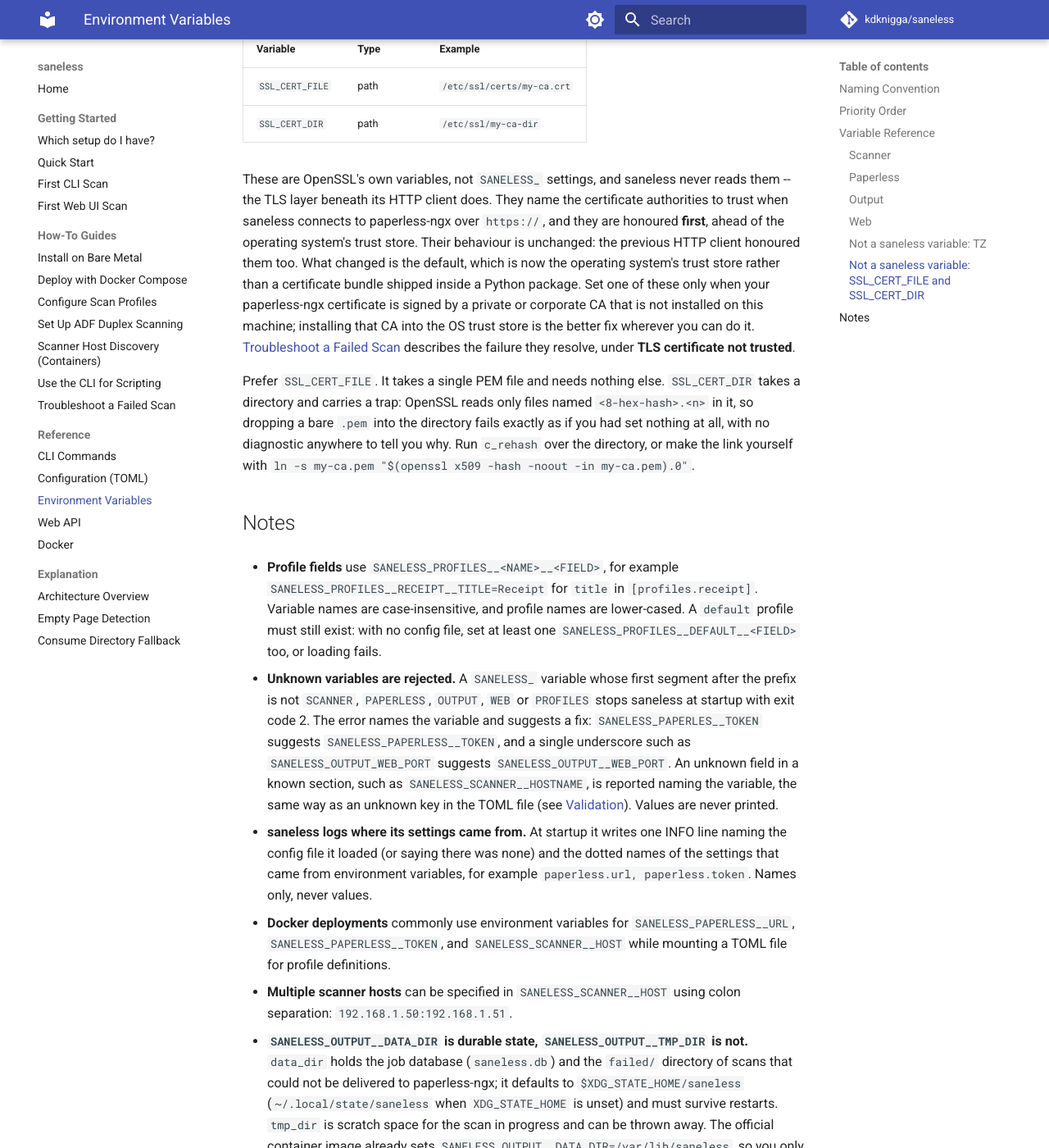
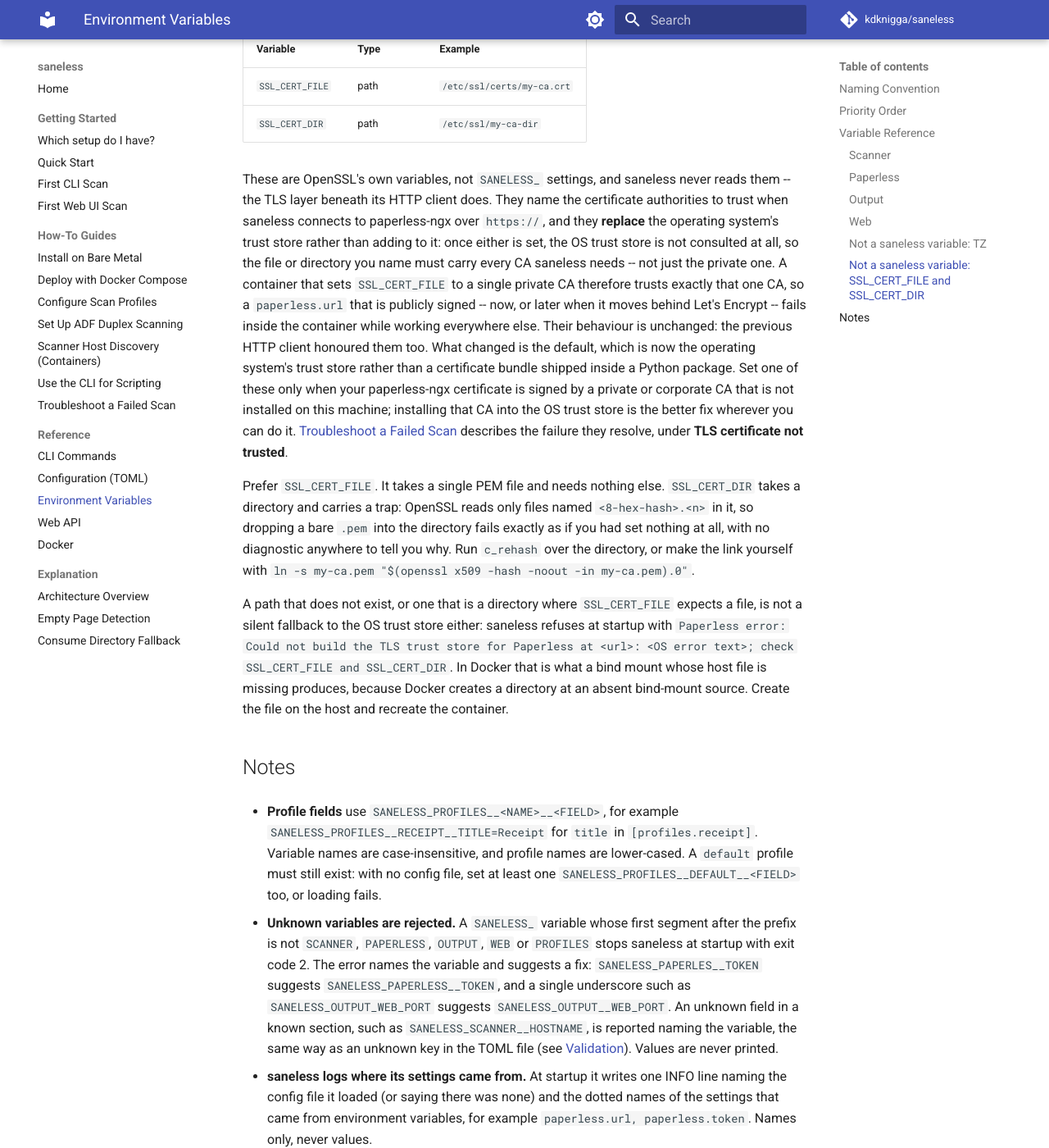
Before and after one commit to kdknigga/saneless, an MkDocs documentation site: the page built from docs/reference/environment-variables.md, in a window 1280 px wide and 1400 px high, scrolled down 3221 px. Shown: the whole window at 82% size. Built offline with MkDocs 1.6.1 and Material for MkDocs 9.7.7, drawn with Linux system fonts in a browser that asks for light colours; comment, search, counter and statistics services are not loaded.

Commit message:
docs(35.1-05): SSL_CERT_FILE/SSL_CERT_DIR replace the OS trust store
- Drop the "honoured **first**, ahead of the operating system's trust store"
  ordering language: create_ssl_context takes one branch or the other, so once
  either variable is set the OS trust store is not consulted at all (WR-02).
- State the consequence: the file or directory named must carry every CA
  saneless needs, and a container pinned to one private CA fails against a
  publicly signed paperless.url.
- Record the startup failure a bad path produces, next to the SSL_CERT_DIR
  c_rehash trap, quoting the "check SSL_CERT_FILE and SSL_CERT_DIR" error.

Co-Authored-By: Claude Opus 5 <noreply@anthropic.com>
Claude-Session: https://claude.ai/code/session_014cDLWnaTZaPFEjHjuecuzR

```diff
--- a/docs/reference/environment-variables.md
+++ b/docs/reference/environment-variables.md
@@ -84,9 +84,11 @@ A container's clock reports UTC unless `TZ` is set, so **without it every one of
 | `SSL_CERT_FILE` | path | `/etc/ssl/certs/my-ca.crt` |
 | `SSL_CERT_DIR` | path | `/etc/ssl/my-ca-dir` |
 
-These are OpenSSL's own variables, not `SANELESS_` settings, and saneless never reads them -- the TLS layer beneath its HTTP client does. They name the certificate authorities to trust when saneless connects to paperless-ngx over `https://`, and they are honoured **first**, ahead of the operating system's trust store. Their behaviour is unchanged: the previous HTTP client honoured them too. What changed is the default, which is now the operating system's trust store rather than a certificate bundle shipped inside a Python package. Set one of these only when your paperless-ngx certificate is signed by a private or corporate CA that is not installed on this machine; installing that CA into the OS trust store is the better fix wherever you can do it. [Troubleshoot a Failed Scan](../how-to/troubleshoot-a-failed-scan.md#paperless-errors-exit-3) describes the failure they resolve, under **TLS certificate not trusted**.
+These are OpenSSL's own variables, not `SANELESS_` settings, and saneless never reads them -- the TLS layer beneath its HTTP client does. They name the certificate authorities to trust when saneless connects to paperless-ngx over `https://`, and they **replace** the operating system's trust store rather than adding to it: once either is set, the OS trust store is not consulted at all, so the file or directory you name must carry every CA saneless needs -- not just the private one. A container that sets `SSL_CERT_FILE` to a single private CA therefore trusts exactly that one CA, so a `paperless.url` that is publicly signed -- now, or later when it moves behind Let's Encrypt -- fails inside the container while working everywhere else. Their behaviour is unchanged: the previous HTTP client honoured them too. What changed is the default, which is now the operating system's trust store rather than a certificate bundle shipped inside a Python package. Set one of these only when your paperless-ngx certificate is signed by a private or corporate CA that is not installed on this machine; installing that CA into the OS trust store is the better fix wherever you can do it. [Troubleshoot a Failed Scan](../how-to/troubleshoot-a-failed-scan.md#paperless-errors-exit-3) describes the failure they resolve, under **TLS certificate not trusted**.
 
 Prefer `SSL_CERT_FILE`. It takes a single PEM file and needs nothing else. `SSL_CERT_DIR` takes a directory and carries a trap: OpenSSL reads only files named `<8-hex-hash>.<n>` in it, so dropping a bare `.pem` into the directory fails exactly as if you had set nothing at all, with no diagnostic anywhere to tell you why. Run `c_rehash` over the directory, or make the link yourself with `ln -s my-ca.pem "$(openssl x509 -hash -noout -in my-ca.pem).0"`.
+
+A path that does not exist, or one that is a directory where `SSL_CERT_FILE` expects a file, is not a silent fallback to the OS trust store either: saneless refuses at startup with `Paperless error: Could not build the TLS trust store for Paperless at <url>: <OS error text>; check SSL_CERT_FILE and SSL_CERT_DIR`. In Docker that is what a bind mount whose host file is missing produces, because Docker creates a directory at an absent bind-mount source. Create the file on the host and recreate the container.
 
 ## Notes
 
```
